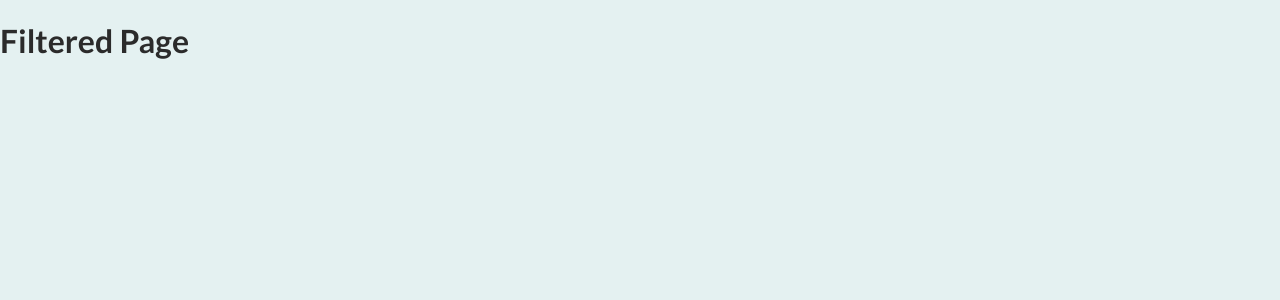
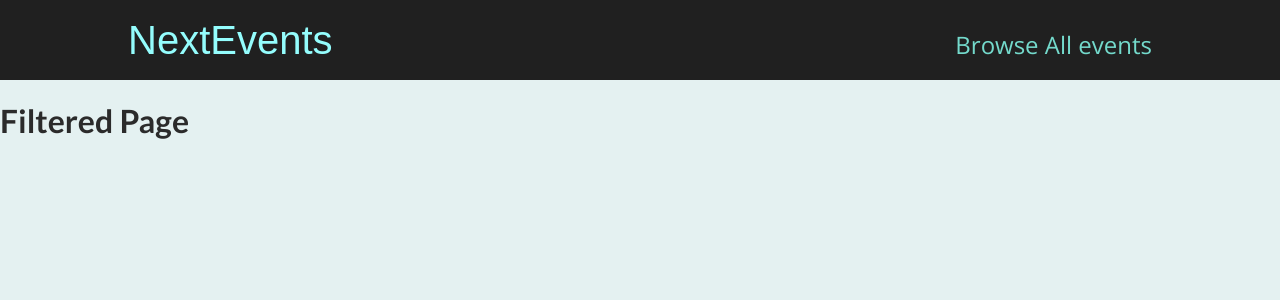
Before and after one commit to HarrySidhu1815/NextJs-Events-Project, a Next.js app: page /events in a window 1280 px wide. Shown: the top 300 px of the page. Built offline with nearby package versions, Linux system fonts and the light colour scheme.

Commit message:
nav bar and all events page added

```diff
--- /dev/null
+++ b/components/layout/layout.js
@@ -0,0 +1,11 @@
+import React from 'react'
+import MainHeader from './main-header'
+
+export default function Layout({children}) {
+  return (
+    <>
+    <MainHeader />
+    <main>{children}</main>
+    </>
+  )
+}
--- /dev/null
+++ b/components/layout/main-header.js
@@ -0,0 +1,20 @@
+import Link from "next/link";
+import React from "react";
+import classes from './main-header.module.css'
+
+export default function MainHeader() {
+  return (
+    <header className={classes.header}>
+      <div className={classes.logo}>
+        <Link href="/">NextEvents</Link>
+      </div>
+      <nav className={classes.navigation}>
+        <ul>
+          <li>
+            <Link href="/events">Browse All events</Link>
+          </li>
+        </ul>
+      </nav>
+    </header>
+  );
+}
--- /dev/null
+++ b/components/layout/main-header.module.css
@@ -0,0 +1,41 @@
+.header {
+    width: 100%;
+    display: flex;
+    justify-content: space-between;
+    align-items: baseline;
+    padding: 1rem 10%;
+    height: 5rem;
+    background-color: #202020;
+  }
+
+  .logo {
+    font-size: 1.5rem;
+    color: white;
+    font-family: 'Fira', sans-serif;
+    height: 100%;
+    display: flex;
+    justify-content: center;
+    align-items: center;
+    color: #94fdfd;
+  }
+
+  .logo a {
+    text-decoration: none;
+    color: #94fdfd;
+  }
+
+  .navigation a {
+    text-decoration: none;
+    color: #74dacc;
+    font-size: 1rem;
+  }
+
+  @media (min-width: 768px) {
+    .logo {
+      font-size: 2.5rem;
+    }
+
+    .navigation a {
+      font-size: 1.5rem;
+    }
+  }
--- a/pages/_app.js
+++ b/pages/_app.js
@@ -1,7 +1,8 @@
+import Layout from '../components/layout/layout'
 import '../styles/globals.css'
 
 function MyApp({ Component, pageProps }) {
-  return <Component {...pageProps} />
+  return <Layout><Component {...pageProps} /></Layout>
 }
 
 export default MyApp
--- a/pages/events/index.js
+++ b/pages/events/index.js
@@ -1,10 +1,13 @@
 import React from 'react'
+import { getAllEvents } from '../../dummy_data'
+import EventList from '../../components/events/event-list'
 
 export default function EventPage() {
+  const events = getAllEvents()
 
   return (
     <div>
-      <ul></ul>
+      <EventList items={events} />
     </div>
   )
 }
```
